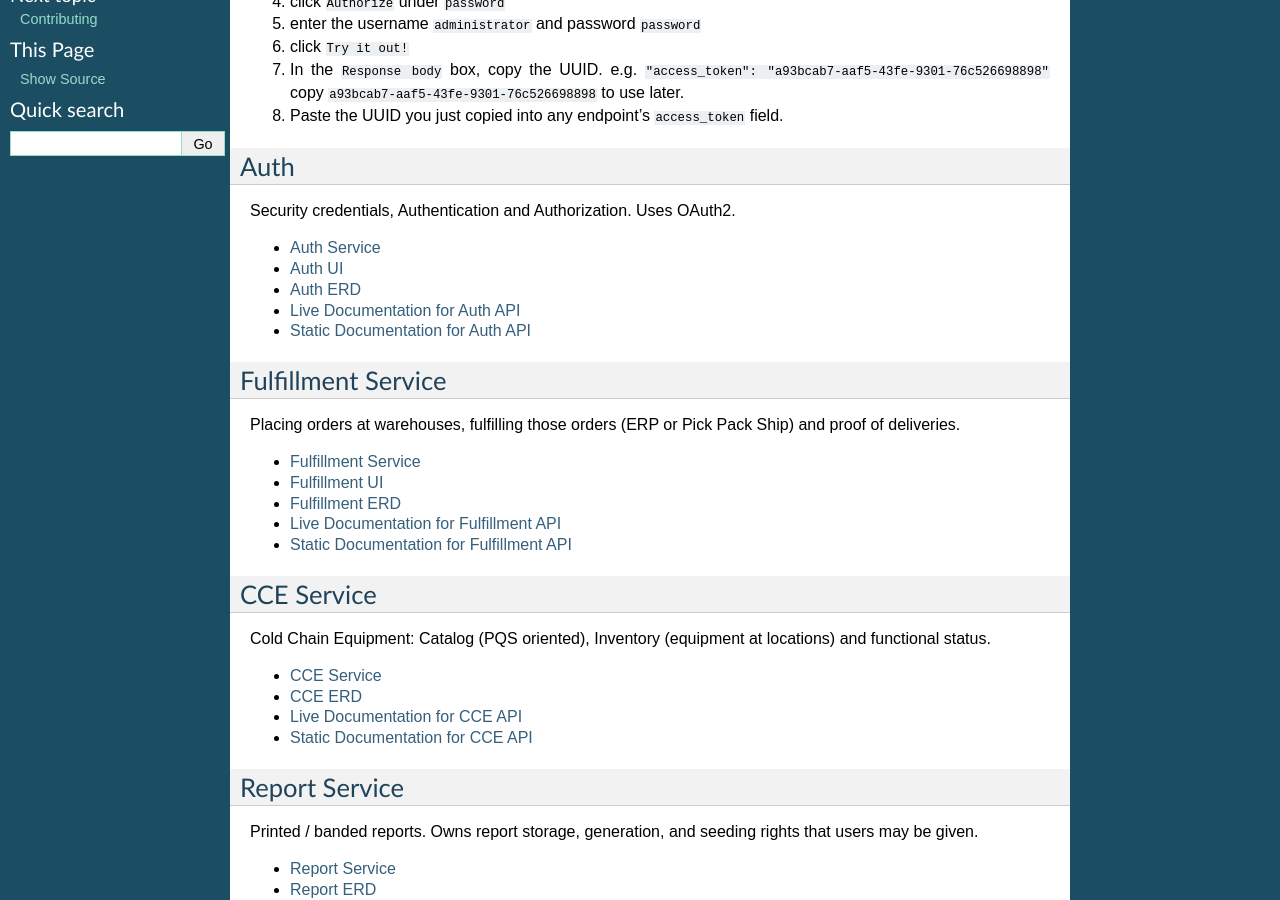
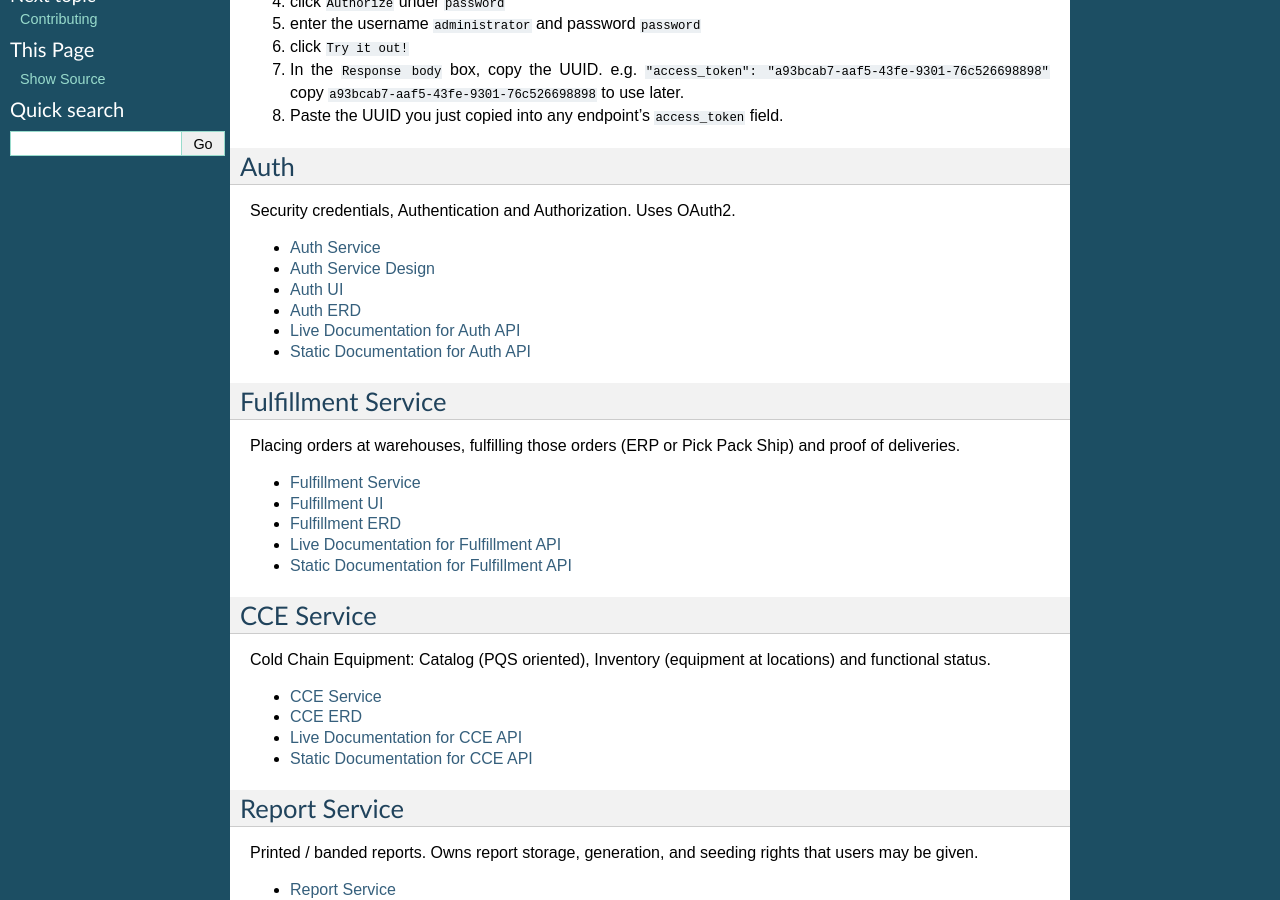
Before and after one commit to OpenLMIS/openlmis-ref-distro, a Sphinx documentation site: the page built from docs/source/components/index.rst, in a window 1280 px wide and 900 px high, scrolled down 393 px. Built offline with Sphinx 7.4.7, drawn with Linux system fonts in a browser that asks for light colours; pages that are not in the unit, such as notebooks, are missing from menus.

Commit message:
Update index.rst

```diff
--- a/docs/source/components/index.rst
+++ b/docs/source/components/index.rst
@@ -30,6 +30,7 @@ Auth
 Security credentials, Authentication and Authorization. Uses OAuth2.
 
 - `Auth Service <authService.html>`_
+- `Auth Service Design <authServiceDesign.html>`_
 - `Auth UI <authUI.html>`_
 - `Auth ERD <erd-auth.html>`_
 - `Live Documentation for Auth API <http://test.openlmis.org/auth/docs/#/default>`_
```
